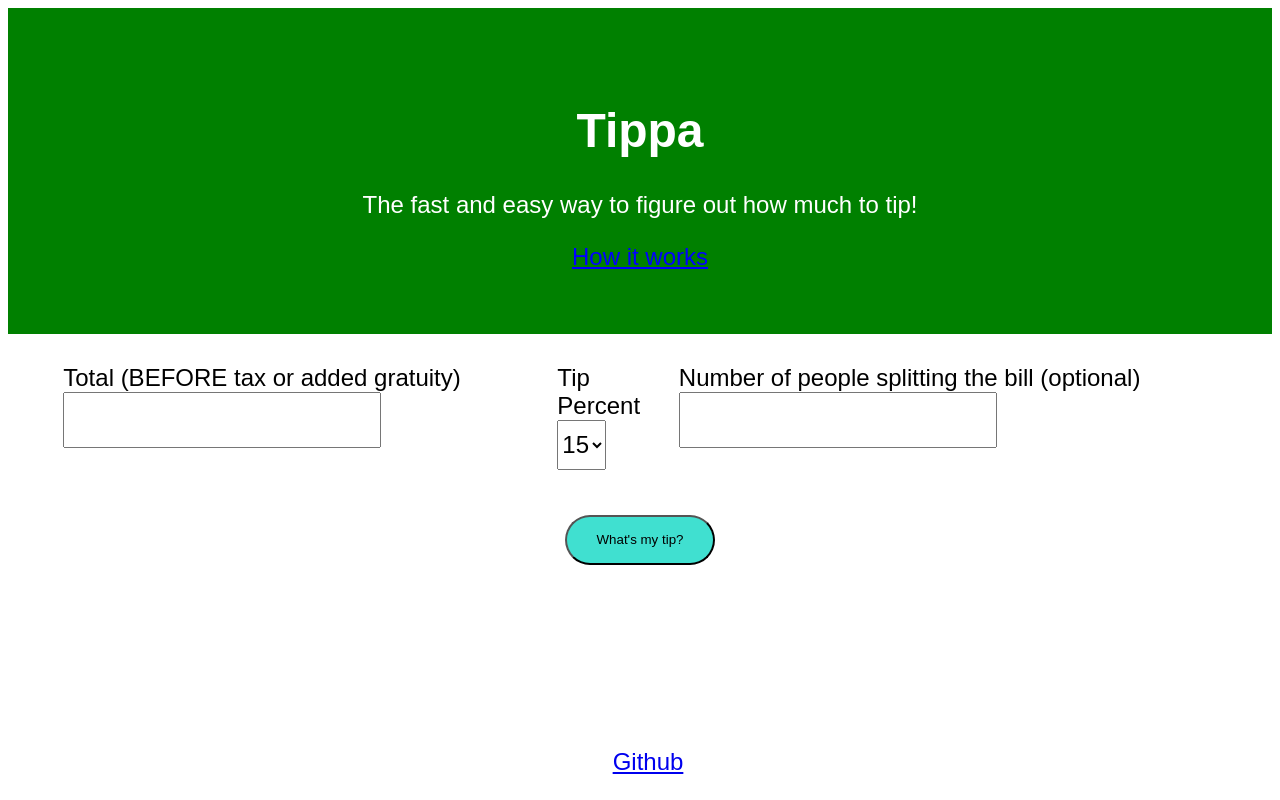
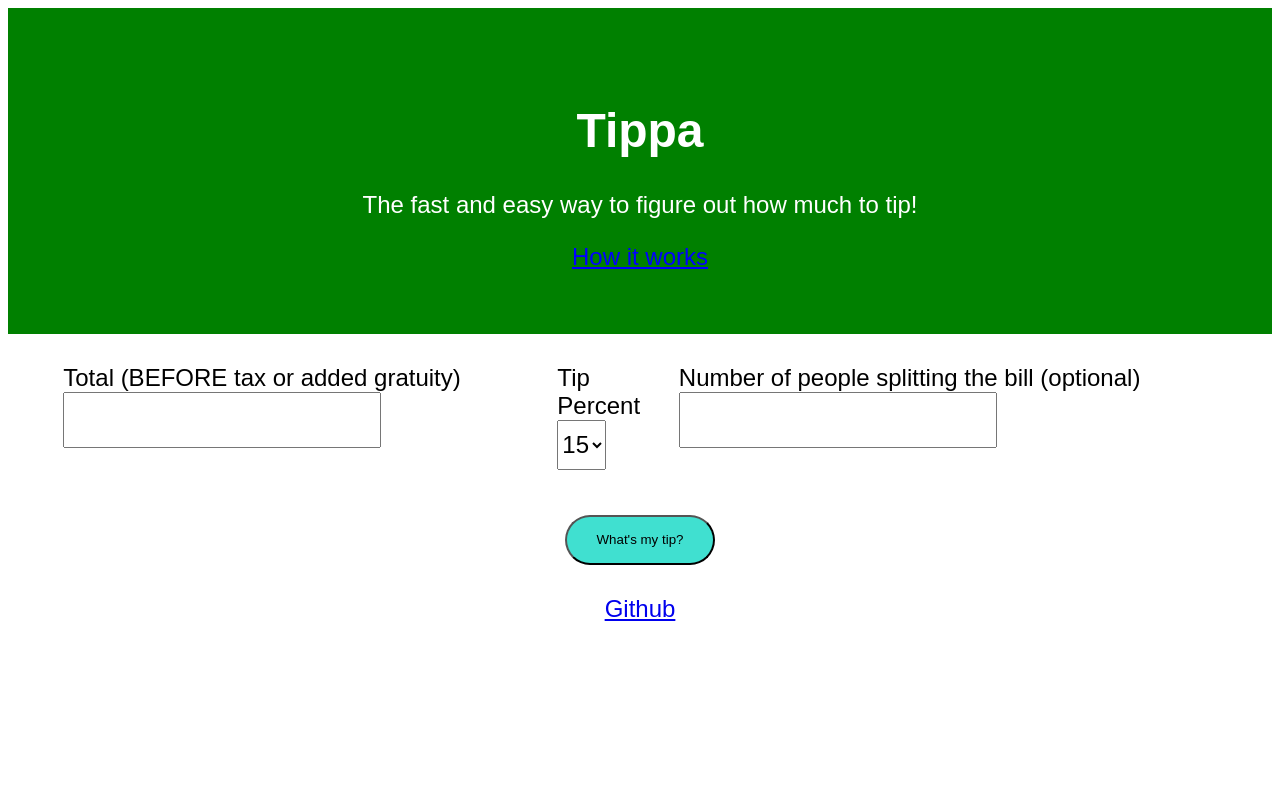
Before and after one commit to JamesCalingo/tippa, a website: page index.html in a window 1280 px wide. Drawn offline with nearby package versions, Linux system fonts and the light colour scheme; some packages are replaced by stand-ins of ours; a script that the page names is missing.

Commit message:
Allowing footer to move so it's not on top of data

```diff
--- a/assets/css/style.css
+++ b/assets/css/style.css
@@ -4,8 +4,8 @@ body {
 }
 
 footer {
-    position: absolute;
-    bottom: 3%;
+    /* position: absolute; */
+    /* bottom: 1%; */
     width: 100%;
     text-align: center;
 }
```
